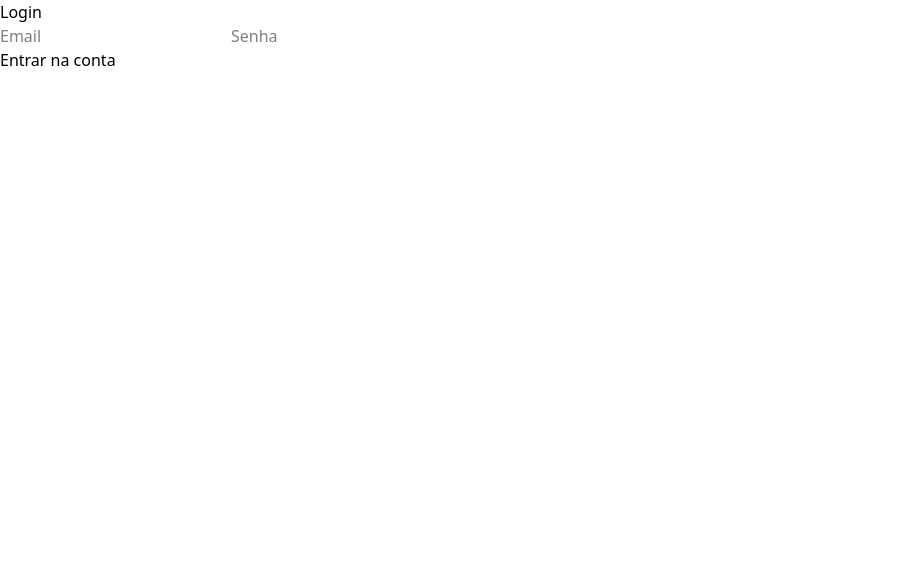
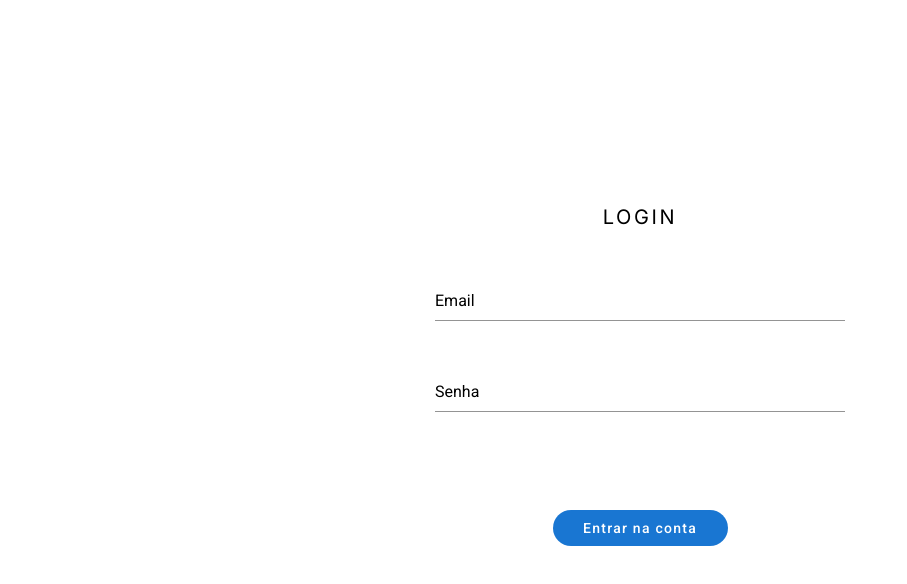
Before and after one commit to catarinaCCS/espaco-pratico, a Next.js app in the folder espaco-pratico/: page /login in a window 1280 px wide. Shown: the top 584 px of the page, without its empty margins (0-907 px from the left). Built offline with nearby package versions, Linux system fonts and the light colour scheme.

Commit message:
feat: add loginUser service for user authentication

```diff
--- a/espaco-pratico/src/app/globals.css
+++ b/espaco-pratico/src/app/globals.css
@@ -1 +1,73 @@
+@import url('https://fonts.googleapis.com/css2?family=Inter:ital,opsz,wght@0,14..32,100..900;1,14..32,100..900&family=Roboto:ital,wght@0,100..900;1,100..900&display=swap');
 @import "tailwindcss";
+
+@theme {
+    --font-Inter: 'Inter', sans-serif;
+    --font-Roboto: 'Roboto', sans-serif;
+    --tracking-h1: 0.1664rem;
+    --tracking-input: 0.03125rem;
+    --tracking-button: 0.078125rem;
+    --color-input-border: rgba(0, 0, 0, 0.42);
+    --color-button-background: #1976D2;
+}
+
+@layer base {
+
+    body {
+        padding-top: 202px;
+    }
+
+    h1 {
+        font-family: var(--font-Inter);
+        font-size: 1.25rem;
+        font-weight: 400;
+        text-transform: uppercase;
+        letter-spacing: var(--tracking-h1);
+        margin-bottom: 48px;
+    }
+
+    input {
+
+        font-family: var(--font-Roboto);
+        color: black;
+        font-size: 1rem;
+        font-weight: 400;
+        line-height: 1.5rem;
+        letter-spacing: var(--traacking-input);
+        width: 410px;
+        height: 41px;
+        padding: 0.5rem 0;
+        border-bottom: 1px solid var(--color-input-border);
+    }
+
+    input::placeholder {
+        color: black;
+    }
+
+    button {
+        font-family: var(--font-Roboto);
+        color: white;
+        background-color: var(--color-button-background);
+        font-size: 0.875rem;
+        font-weight: 500;
+        line-height: 2.25rem;
+        letter-spacing: var(--tracking-button);
+        text-align: center;
+        width: 175px;
+        height: 36px;
+        border-radius: 50px;
+        padding: 0 1rem;
+        cursor: pointer;
+    }
+}
+
+@layer components {
+
+    .authentication {
+        @apply flex flex-col items-center h-screen;
+    }
+
+    .authentication-form {
+        @apply flex flex-col items-center gap-[50px] mb-[98px];
+    }
+}
--- /dev/null
+++ b/espaco-pratico/src/services/auth/loginUser.ts
@@ -0,0 +1,31 @@
+import axios from 'axios';
+
+interface LoginUserData {
+  email: string;
+  password: string;
+}
+
+interface LoginResponse {
+  statusCode: number;
+  message: string;
+}
+
+export const loginUser = async (userData: LoginUserData): Promise<LoginResponse> => {
+  try {
+    const response = await axios.post<LoginResponse>(
+      '/api/users/login',
+      userData
+    );
+
+    return response.data;
+  } catch (error) {
+    if (axios.isAxiosError(error) && error.response) {
+      return error.response.data as LoginResponse;
+    }
+
+    return {
+      statusCode: 500,
+      message: 'An unexpected error occurred during login.'
+    };
+  }
+};
```
